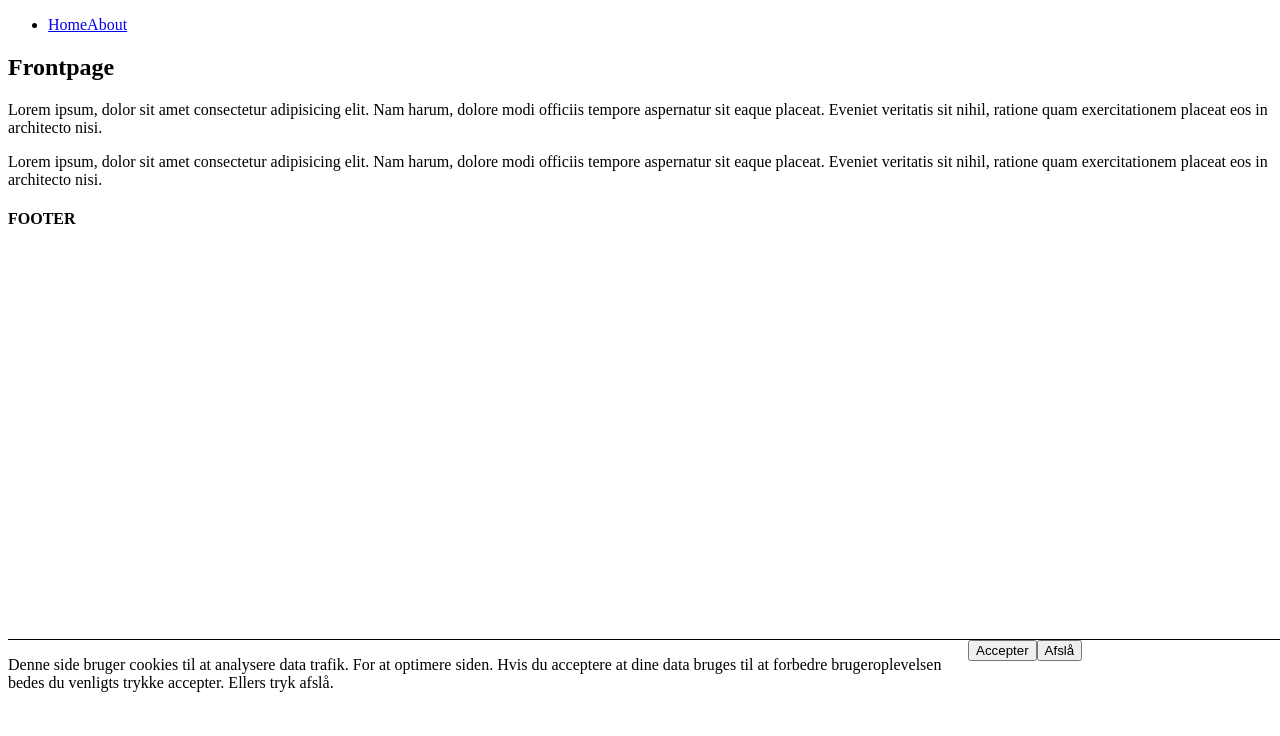
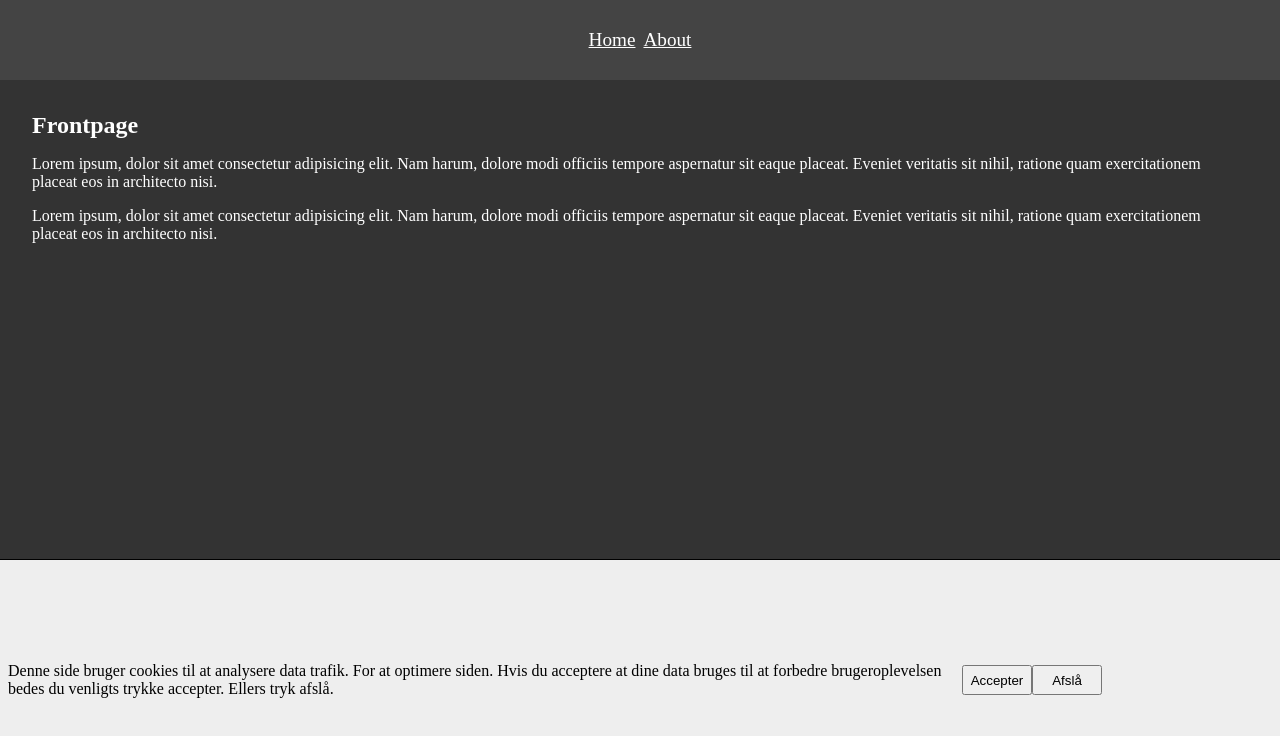
Before and after one commit to TCAA-Web/analytics_example, a React (Vite) app: page /home in a window 1280 px wide. Shown: the top 736 px of the page. Built offline with nearby package versions, Linux system fonts and the light colour scheme.

Commit message:
updated styling

```diff
--- a/src/App.jsx
+++ b/src/App.jsx
@@ -2,7 +2,7 @@ import { BrowserRouter as Router, Routes, Route } from "react-router-dom";
 import { Frontpage } from "./pages/Frontpage";
 import { Layout } from "./layout/Layout";
 import { Aboutpage } from "./pages/Aboutpage";
-
+import "./app.css";
 function App() {
   return (
     <Router>
--- /dev/null
+++ b/src/app.css
@@ -0,0 +1,21 @@
+body {
+    display: flex;
+    flex-direction: column;
+    min-height: 100vh;
+    background-color: #333;
+    color: #fff;
+    margin: 0;
+    padding:0;
+    scroll-behavior: smooth;
+}
+
+#root{
+    min-height: 100vh;
+    display: flex;
+    flex-direction: column;
+}
+
+*{
+    margin:0;
+    padding:0;
+}
--- a/src/components/CookieBanner.module.scss
+++ b/src/components/CookieBanner.module.scss
@@ -3,9 +3,22 @@
   width: 100%;
   position: absolute;
   bottom: 0;
-  height: 20vh;
-  align-items: start;
-  justify-content: start;
+  height: 30vh;
+  background-color: #eee;
+  color: black;
+  align-items: center;
+  justify-content: center;
   grid-template-columns: 3fr 1fr;
   border-top: solid 1px black;
+  gap: 8px;
+  z-index: 10;
+
+  p {
+    padding: 8px;
+  }
+  button {
+    width: 70px;
+    height: 30px;
+    margin: 8p;
+  }
 }
--- /dev/null
+++ b/src/components/Footer.jsx
@@ -0,0 +1,30 @@
+import style from "./Footer.module.scss";
+
+export const Footer = () => {
+  const footerContent = [
+    { text: "Link 1" },
+    { text: "Link 2" },
+    { text: "Link 3" },
+    { text: "Link 4" },
+  ];
+
+  return (
+    <footer className={style.footer}>
+      <div>
+        {footerContent.map((content) => {
+          return <p>{content.text}</p>;
+        })}
+      </div>
+      <div>
+        {footerContent.map((content) => {
+          return <p>{content.text}</p>;
+        })}
+      </div>
+      <div>
+        {footerContent.map((content) => {
+          return <p>{content.text}</p>;
+        })}
+      </div>
+    </footer>
+  );
+};
--- /dev/null
+++ b/src/components/Footer.module.scss
@@ -0,0 +1,16 @@
+.footer {
+  display: grid;
+  grid-template-columns: 1fr 1fr 1fr;
+  padding: 8px;
+  margin-top: auto;
+  height: 15vh;
+  position: relative;
+  z-index: 1;
+  border-top: solid 1px white;
+  justify-content: center;
+  align-items: center;
+
+  p {
+    text-align: center;
+  }
+}
--- /dev/null
+++ b/src/components/Navbar.jsx
@@ -0,0 +1,15 @@
+import { Link } from "react-router-dom";
+import style from "./Navbar.module.scss";
+
+export const Navbar = () => {
+  return (
+    <nav className={style.nav}>
+      <ul>
+        <li>
+          <Link to="/home">Home</Link>
+          <Link to="/about">About</Link>
+        </li>
+      </ul>
+    </nav>
+  );
+};
--- /dev/null
+++ b/src/components/Navbar.module.scss
@@ -0,0 +1,27 @@
+.nav {
+  background-color: #444;
+  color: black;
+  height: 10vh;
+  display: grid;
+
+  ul {
+    list-style-type: none;
+    display: flex;
+    align-items: center;
+    justify-content: center;
+    li {
+      display: flex;
+      gap: 8px;
+      align-items: center;
+      justify-content: center;
+      a {
+        font-size: 1.2rem;
+        color: white;
+      }
+
+      a:hover {
+        color: gray;
+      }
+    }
+  }
+}
--- a/src/layout/Layout.jsx
+++ b/src/layout/Layout.jsx
@@ -1,24 +1,15 @@
 import { Link, Outlet } from "react-router-dom";
 import { CookieBanner } from "../components/CookieBanner";
+import { Navbar } from "../components/Navbar";
+import { Footer } from "../components/Footer";
 
 export const Layout = () => {
   return (
     <>
-      <nav>
-        <ul>
-          <li>
-            <Link to="/home">Home</Link>
-            <Link to="/about">About</Link>
-          </li>
-        </ul>
-      </nav>
-
+      <Navbar />
       <Outlet />
-
       <CookieBanner />
-      <footer>
-        <h4>FOOTER</h4>
-      </footer>
+      <Footer />
     </>
   );
 };
--- a/src/pages/Aboutpage.jsx
+++ b/src/pages/Aboutpage.jsx
@@ -1,6 +1,6 @@
 export const Aboutpage = () => {
   return (
-    <section>
+    <section style={{ display: "grid", padding: "32px", gap: "16px" }}>
       <h1>About</h1>
 
       <p>
--- a/src/pages/Frontpage.jsx
+++ b/src/pages/Frontpage.jsx
@@ -1,6 +1,6 @@
 export const Frontpage = () => {
   return (
-    <section>
+    <section style={{ display: "grid", padding: "32px", gap: "16px" }}>
       <h1>Frontpage</h1>
 
       <p>
```
